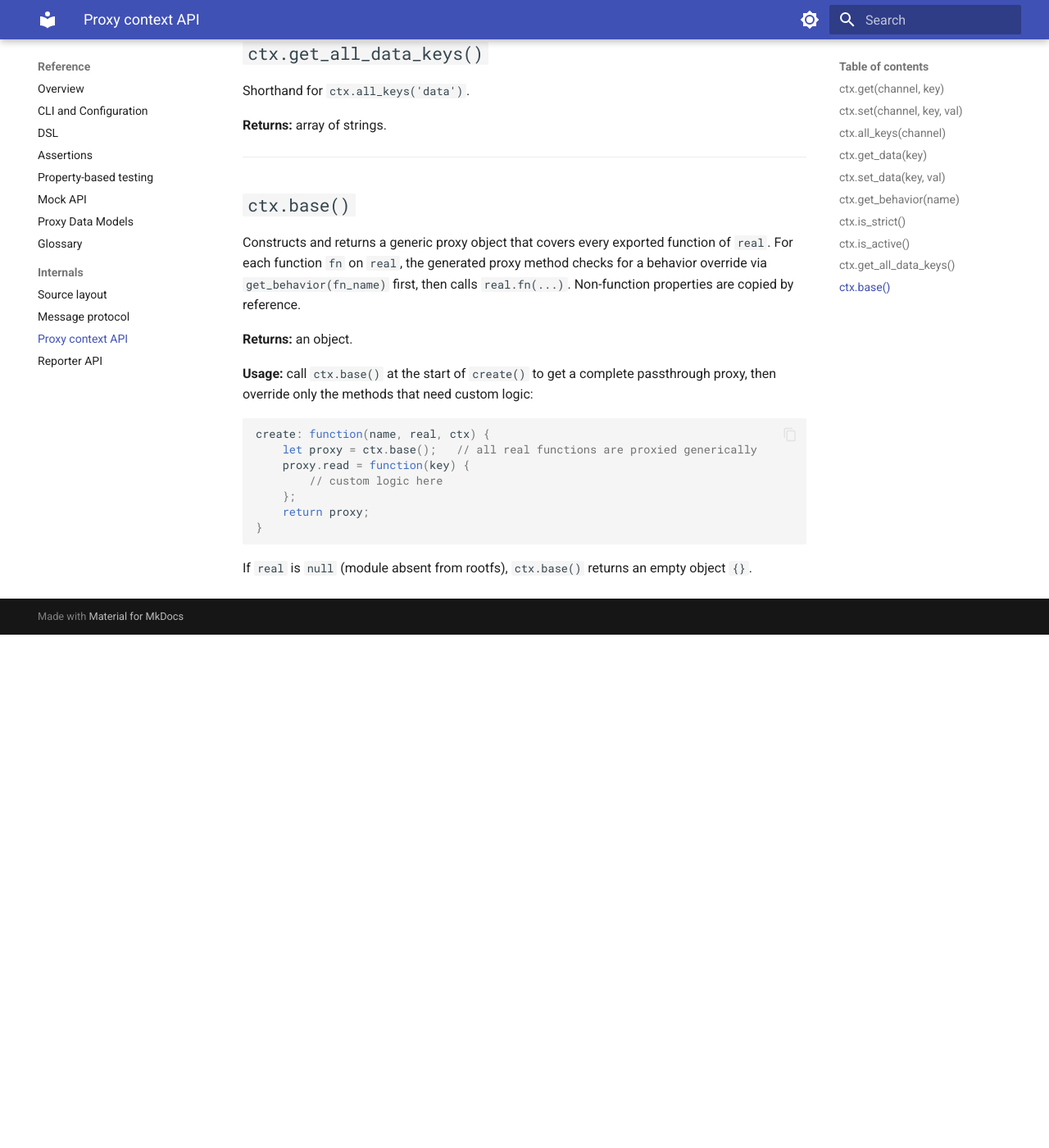
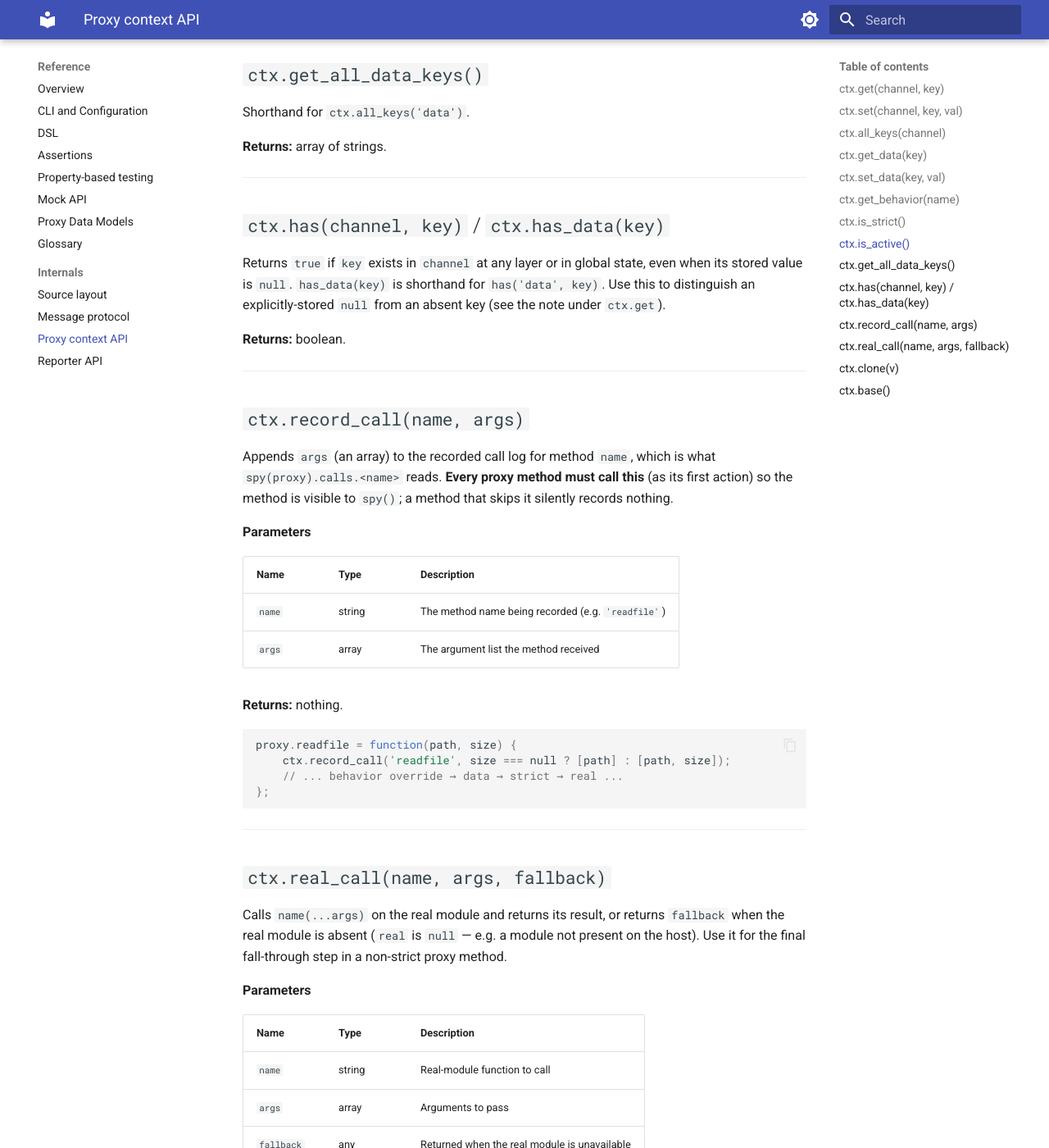
Before and after one commit to m00qek/utest, an MkDocs documentation site: the page built from docs/reference/contributor/proxy-ctx-api.md, in a window 1280 px wide and 1400 px high, scrolled down 3745 px. Shown: the whole window at 82% size. Built offline with MkDocs 1.6.1 and Material for MkDocs 9.7.7, drawn with Linux system fonts in a browser that asks for light colours; before the commit the page ends 4519 px from its top, so only the background shows below that; some of the changed text lies outside the part shown.

Commit message:
docs: complete contributor reference (ctx methods, stats, source layout)
proxy-ctx-api: added ctx.record_call (a proxy that skips it is invisible to
spy() — the doc's central omission), ctx.real_call, ctx.has/has_data, and
ctx.clone, and corrected the 'null indistinguishable, use a sentinel' note
(has/has_data distinguish them). reporter-api: stats.total INCLUDES ignored;
errors include a strict-mock die; documented the aggregate FATAL flag and the
per-(bundle,file) suite stats. source-layout: parallel.uc is uloop-driven not
polling; fs proxy read-side family + seal; util.uc mono_clock/seed_from_clock;
the five baseline-less example dirs. record_call/clone validated end-to-end.

````diff
--- a/docs/reference/contributor/proxy-ctx-api.md
+++ b/docs/reference/contributor/proxy-ctx-api.md
@@ -21,8 +21,10 @@ looking only within `channel`. Returns the first value found for `key`, or
 
 **Returns:** any value stored under `key` in `channel`, or `null`.
 
-**Notes:** A value of `null` stored explicitly is indistinguishable from
-"not found" — use a sentinel object if you need to distinguish the two.
+**Notes:** `get` alone cannot tell an explicitly-stored `null` from "not found"
+(both return `null`). Use `ctx.has(channel, key)` / `ctx.has_data(key)` when
+that distinction matters — for example, the `fs` proxy treats a path stored as
+`null` as *explicitly absent* rather than unseeded.
 
 ---
 
@@ -158,6 +160,71 @@ Shorthand for `ctx.all_keys('data')`.
 
 ---
 
+## `ctx.has(channel, key)` / `ctx.has_data(key)`
+
+Returns `true` if `key` exists in `channel` at any layer or in global state,
+even when its stored value is `null`. `has_data(key)` is shorthand for
+`has('data', key)`. Use this to distinguish an explicitly-stored `null` from an
+absent key (see the note under `ctx.get`).
+
+**Returns:** boolean.
+
+---
+
+## `ctx.record_call(name, args)`
+
+Appends `args` (an array) to the recorded call log for method `name`, which is
+what `spy(proxy).calls.<name>` reads. **Every proxy method must call this** (as
+its first action) so the method is visible to `spy()`; a method that skips it
+silently records nothing.
+
+**Parameters**
+
+| Name | Type | Description |
+|---|---|---|
+| `name` | string | The method name being recorded (e.g. `'readfile'`) |
+| `args` | array | The argument list the method received |
+
+**Returns:** nothing.
+
+```js
+proxy.readfile = function(path, size) {
+    ctx.record_call('readfile', size === null ? [path] : [path, size]);
+    // ... behavior override → data → strict → real ...
+};
+```
+
+---
+
+## `ctx.real_call(name, args, fallback)`
+
+Calls `name(...args)` on the real module and returns its result, or returns
+`fallback` when the real module is absent (`real` is `null` — e.g. a module not
+present on the host). Use it for the final fall-through step in a non-strict
+proxy method.
+
+**Parameters**
+
+| Name | Type | Description |
+|---|---|---|
+| `name` | string | Real-module function to call |
+| `args` | array | Arguments to pass |
+| `fallback` | any | Returned when the real module is unavailable |
+
+**Returns:** the real function's result, or `fallback`.
+
+---
+
+## `ctx.clone(v)`
+
+Returns a deep copy of `v`. Use it when a read method should hand back a fresh
+value the way a real module does (real `uci`/`fs` return copies), so a caller
+that mutates the result cannot corrupt the mock's stored data.
+
+**Returns:** a deep copy of `v`.
+
+---
+
 ## `ctx.base()`
 
 Constructs and returns a generic proxy object that covers every exported
````
Also changed, not shown: docs/reference/contributor/reporter-api.md (+13 -5 lines), docs/reference/contributor/source-layout.md (+10 -3 lines).
